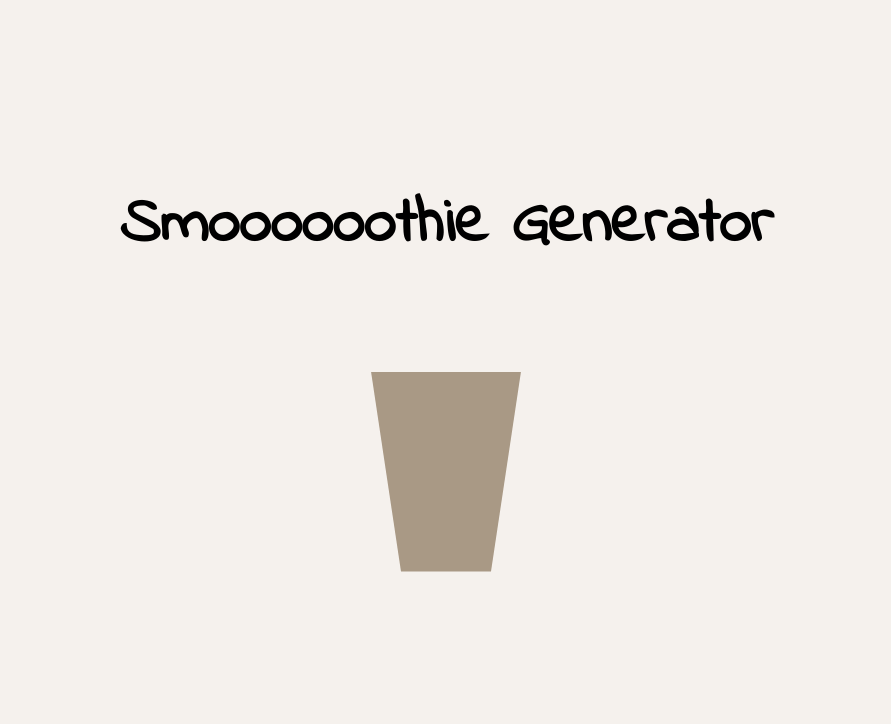
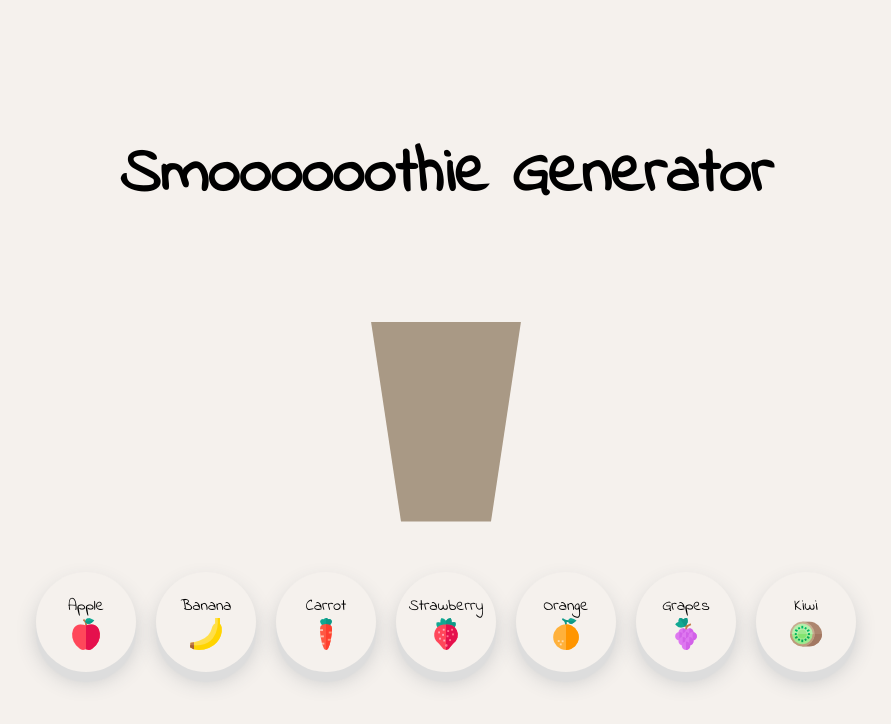
Before and after one commit to gsvendsen/smoothie-generator, a plain HTML site: page index.html in a window 1280 px wide. Shown: the whole page, without its empty margins (194-1085 px from the left). Drawn offline with Linux system fonts and the light colour scheme; files that its build step writes are made by us from their sources.

Commit message:
Fixed stuff

```diff
--- a/index.html
+++ b/index.html
@@ -4,7 +4,7 @@
   <meta charset="UTF-8">
   <meta name="viewport" content="width=device-width, initial-scale=1.0">
   <title>Smoothie Generator</title>
-  <link rel="stylesheet" type="text/css" href="style.css">
+  <link rel="stylesheet" type="text/css" href="css/style.css">
 </head>
 <body>
 <div class="container">
@@ -17,5 +17,5 @@
   <div class="ingredients-wrapper"></div>
 </div>
 </body>
-<script src="script.js"></script>
+<script src="js/script.js"></script>
 </html>
```
